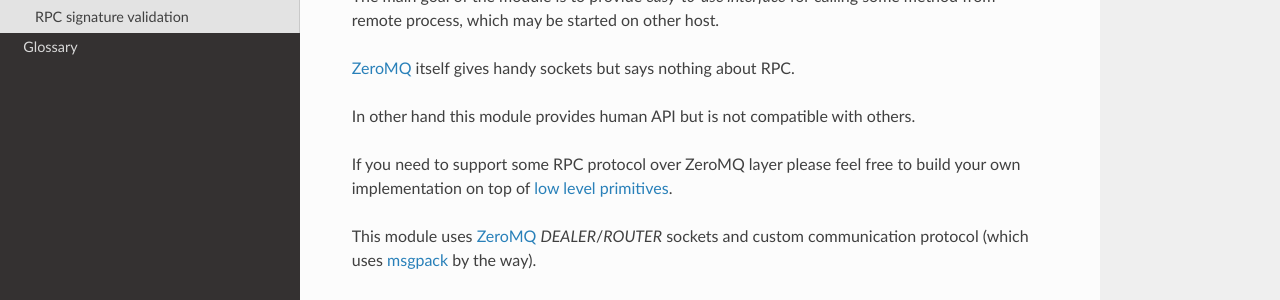
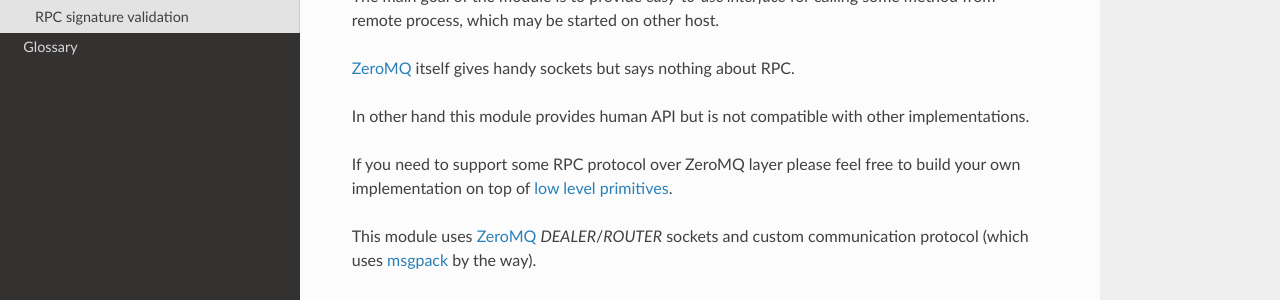
Before and after one commit to aio-libs/aiozmq, a Sphinx documentation site: the page built from docs/rpc.rst, in a window 1280 px wide and 900 px high. Shown: the part 357-657 px from the top of the window. Built offline with Sphinx 7.4.7 and the Read the Docs theme 2.0.0, drawn with Linux system fonts in a browser that asks for light colours; pages that are not in the unit, such as notebooks, are missing from menus.

Commit message:
Rewording the doc

```diff
--- a/docs/rpc.rst
+++ b/docs/rpc.rst
@@ -24,7 +24,7 @@ started on other host.
 :term:`ZeroMQ` itself gives handy sockets but says nothing about RPC.
 
 In other hand this module provides human API but is not compatible with
-others.
+other implementations.
 
 If you need to support some RPC protocol over ZeroMQ layer please feel
 free to build your own implementation on top of :ref:`low level
```
